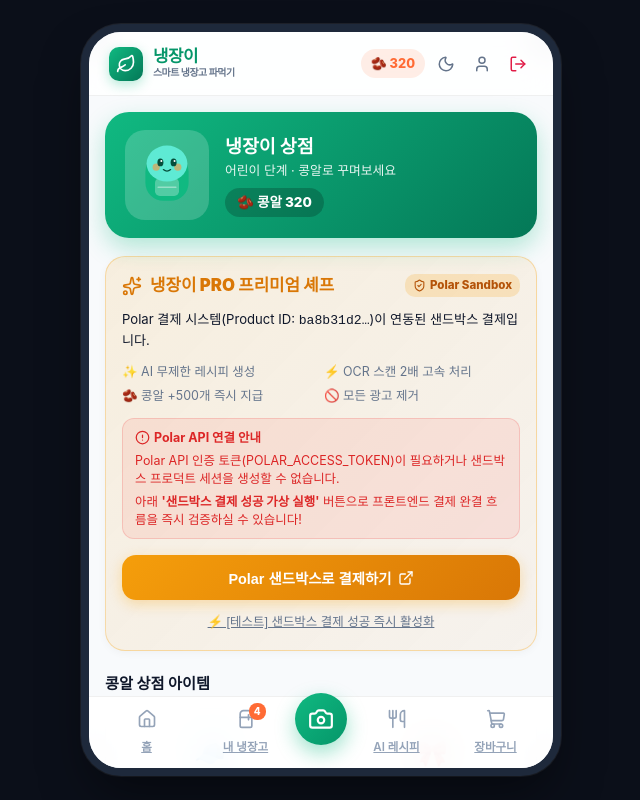
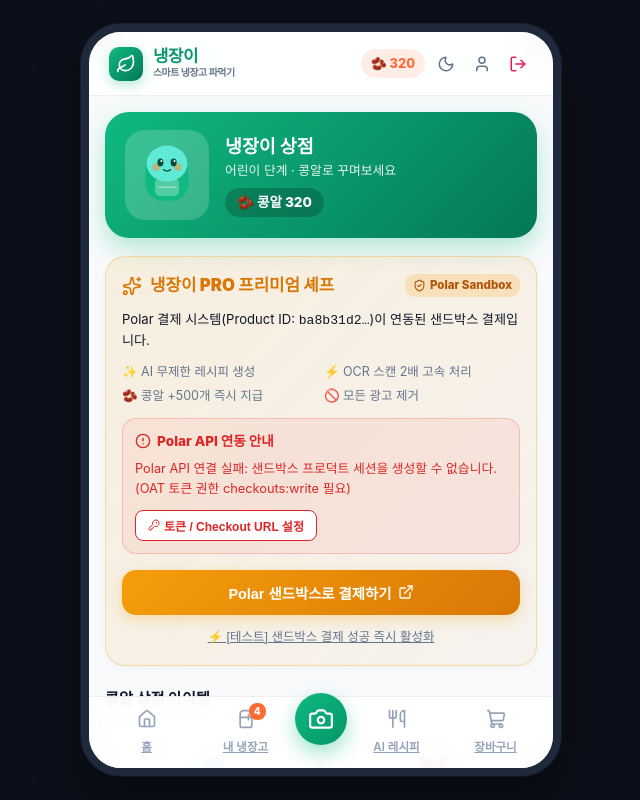
Before and after one commit to visualstudiotiger/naengjangi-app, a React (Vite) app: page /shop in a window 1280 px wide. Both pictures are taken after a click on the button "Polar 샌드박스로 결제하기". Shown: the whole page, without its empty margins (319-959 px from the left). Built offline with nearby package versions, Linux system fonts and the light colour scheme; no server answers.

Commit message:
fix(payment): Add interactive Polar token and Checkout Link URL configuration options
Co-Authored-By: Antigravity <antigravity@google.com>

```diff
--- a/src/components/ShopScreen.tsx
+++ b/src/components/ShopScreen.tsx
@@ -1,6 +1,6 @@
 import { useState, useEffect } from 'react'
 import { useSearchParams } from 'react-router-dom'
-import { Lock, Sparkles, CheckCircle2, ShieldCheck, ExternalLink, AlertCircle, Loader2 } from 'lucide-react'
+import { Lock, Sparkles, CheckCircle2, ShieldCheck, ExternalLink, AlertCircle, Loader2, KeyRound } from 'lucide-react'
 import { NaengjangiCharacter } from './NaengjangiCharacter'
 import { useAppContext } from '../layout/outletContext'
 import { useAuth } from '../auth/AuthContext'
@@ -40,6 +40,14 @@
   const [isCheckoutLoading, setIsCheckoutLoading] = useState(false)
   const [checkoutError, setCheckoutError] = useState<string | null>(null)
 
+  const [customInputToken, setCustomInputToken] = useState(
+    () => localStorage.getItem('naengjangi_polar_token') || ''
+  )
+  const [customCheckoutUrlInput, setCustomCheckoutUrlInput] = useState(
+    () => localStorage.getItem('naengjangi_polar_checkout_url') || ''
+  )
+  const [showConfigDrawer, setShowConfigDrawer] = useState(false)
+
   // Handle URL callback from Polar Sandbox Checkout redirect
   useEffect(() => {
     if (searchParams.get('payment') === 'success') {
@@ -66,6 +74,24 @@
     if (!result.success && result.error) {
       setCheckoutError(result.error)
     }
+  }
+
+  const handleSaveCustomConfig = () => {
+    if (customInputToken) {
+      localStorage.setItem('naengjangi_polar_token', customInputToken.trim())
+    } else {
+      localStorage.removeItem('naengjangi_polar_token')
+    }
+
+    if (customCheckoutUrlInput) {
+      localStorage.setItem('naengjangi_polar_checkout_url', customCheckoutUrlInput.trim())
+    } else {
+      localStorage.removeItem('naengjangi_polar_checkout_url')
+    }
+
+    setCheckoutError(null)
+    setShowConfigDrawer(false)
+    handlePolarCheckout()
   }
 
   const handleSimulateSandboxSuccess = () => {
@@ -197,25 +223,77 @@
         {checkoutError && (
           <div
             style={{
-              padding: '10px 12px',
-              borderRadius: '12px',
-              background: 'rgba(239, 68, 68, 0.1)',
-              border: '1px solid rgba(239, 68, 68, 0.2)',
+              padding: '12px',
+              borderRadius: '14px',
+              background: 'rgba(239, 68, 68, 0.08)',
+              border: '1px solid rgba(239, 68, 68, 0.25)',
               color: '#dc2626',
-              fontSize: '0.78rem',
-              lineHeight: 1.4,
+              fontSize: '0.8rem',
+              lineHeight: 1.5,
               display: 'flex',
               flexDirection: 'column',
-              gap: '6px',
+              gap: '8px',
             }}
           >
-            <div style={{ fontWeight: 700, display: 'flex', alignItems: 'center', gap: '4px' }}>
-              <AlertCircle size={15} /> Polar API 연결 안내
+            <div style={{ fontWeight: 800, display: 'flex', alignItems: 'center', gap: '6px', fontSize: '0.85rem' }}>
+              <AlertCircle size={16} /> Polar API 연동 안내
             </div>
             <div>{checkoutError}</div>
-            <div>
-              아래 <strong>'샌드박스 결제 성공 가상 실행'</strong> 버튼으로 프론트엔드 결제 완결 흐름을 즉시 검증하실 수 있습니다!
+            <div style={{ display: 'flex', gap: '8px', marginTop: '4px' }}>
+              <button
+                type="button"
+                onClick={() => setShowConfigDrawer((v) => !v)}
+                style={{
+                  padding: '6px 12px',
+                  borderRadius: '8px',
+                  border: '1px solid #dc2626',
+                  background: 'white',
+                  color: '#dc2626',
+                  fontSize: '0.75rem',
+                  fontWeight: 700,
+                  cursor: 'pointer',
+                  display: 'flex',
+                  alignItems: 'center',
+                  gap: '4px',
+                }}
+              >
+                <KeyRound size={12} /> 토큰 / Checkout URL 설정
+              </button>
             </div>
+          </div>
+        )}
+
+        {showConfigDrawer && (
+          <div style={{ display: 'flex', flexDirection: 'column', gap: '10px', background: 'var(--surface-bg)', padding: '12px', borderRadius: '14px', border: '1px solid var(--card-border)' }}>
+            <div style={{ fontSize: '0.8rem', fontWeight: 800 }}>🔑 Polar 토큰 / Checkout Link 직접 설정</div>
+            <label style={{ fontSize: '0.75rem', color: 'var(--text-muted)' }}>
+              Polar Token (polar_oat_…):
+              <input
+                type="password"
+                value={customInputToken}
+                onChange={(e) => setCustomInputToken(e.target.value)}
+                placeholder="polar_oat_..."
+                style={{ width: '100%', padding: '8px', borderRadius: '8px', border: '1px solid var(--card-border)', background: 'var(--card-bg)', fontSize: '0.8rem', marginTop: '4px' }}
+              />
+            </label>
+            <label style={{ fontSize: '0.75rem', color: 'var(--text-muted)' }}>
+              또는 Polar Checkout Link URL:
+              <input
+                type="url"
+                value={customCheckoutUrlInput}
+                onChange={(e) => setCustomCheckoutUrlInput(e.target.value)}
+                placeholder="https://sandbox.polar.sh/checkout/..."
+                style={{ width: '100%', padding: '8px', borderRadius: '8px', border: '1px solid var(--card-border)', background: 'var(--card-bg)', fontSize: '0.8rem', marginTop: '4px' }}
+              />
+            </label>
+            <button
+              type="button"
+              onClick={handleSaveCustomConfig}
+              className="btn-primary"
+              style={{ fontSize: '0.8rem', padding: '8px' }}
+            >
+              설정 저장 및 결제창 열기
+            </button>
           </div>
         )}
 
--- a/src/utils/polarPayment.ts
+++ b/src/utils/polarPayment.ts
@@ -6,10 +6,17 @@
 export const POLAR_CONFIG = {
   productId: 'ba8b31d2-9209-444f-ab67-c42412679e24',
   environment: 'sandbox',
-  accessToken:
-    import.meta.env.POLAR_ACCESS_TOKEN ||
-    import.meta.env.VITE_POLAR_ACCESS_TOKEN ||
-    '',
+  get accessToken(): string {
+    return (
+      localStorage.getItem('naengjangi_polar_token') ||
+      import.meta.env.POLAR_ACCESS_TOKEN ||
+      import.meta.env.VITE_POLAR_ACCESS_TOKEN ||
+      ''
+    )
+  },
+  get customCheckoutUrl(): string {
+    return localStorage.getItem('naengjangi_polar_checkout_url') || ''
+  },
   sandboxApiUrl: 'https://sandbox-api.polar.sh/v1',
   productionApiUrl: 'https://api.polar.sh/v1',
 } as const
@@ -46,13 +53,19 @@
  * Creates a valid Polar Checkout Session via API POST /v1/checkouts/
  */
 export async function createCheckoutSession(customerEmail?: string): Promise<{ url: string | null; error: string | null }> {
+  // 1. If custom checkout URL is saved in localStorage, use it immediately
+  if (POLAR_CONFIG.customCheckoutUrl) {
+    return { url: POLAR_CONFIG.customCheckoutUrl, error: null }
+  }
+
   const successUrl = `${window.location.origin}/shop?payment=success`
+  const token = POLAR_CONFIG.accessToken
   const headers: Record<string, string> = {
     'Content-Type': 'application/json',
   }
 
-  if (POLAR_CONFIG.accessToken) {
-    headers['Authorization'] = `Bearer ${POLAR_CONFIG.accessToken}`
+  if (token) {
+    headers['Authorization'] = `Bearer ${token}`
   }
 
   // Try Sandbox API endpoint first, fallback to Production API if product exists there
@@ -65,7 +78,6 @@
         headers,
         body: JSON.stringify({
           product_id: POLAR_CONFIG.productId,
-          products: [POLAR_CONFIG.productId],
           success_url: successUrl,
           ...(customerEmail ? { customer_email: customerEmail } : {}),
         }),
@@ -83,9 +95,14 @@
     }
   }
 
+  const isTokenMissing = !token
+  const errMsg = isTokenMissing
+    ? 'Polar Organization Access Token(POLAR_ACCESS_TOKEN)이 설정되어 있지 않습니다.'
+    : 'Polar API 연결 실패: 샌드박스 프로덕트 세션을 생성할 수 없습니다. (OAT 토큰 권한 checkouts:write 필요)'
+
   return {
     url: null,
-    error: 'Polar API 인증 토큰(POLAR_ACCESS_TOKEN)이 필요하거나 샌드박스 프로덕트 세션을 생성할 수 없습니다.',
+    error: errMsg,
   }
 }
 
```
